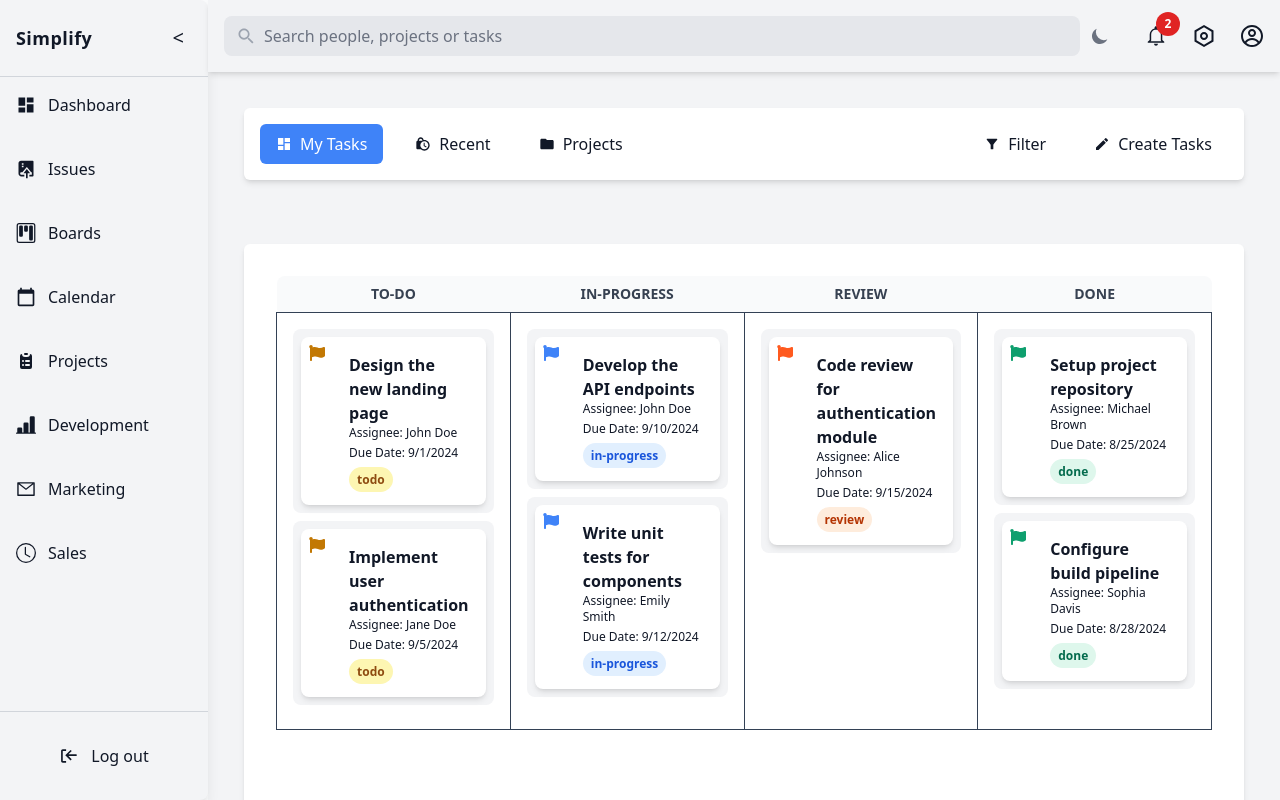
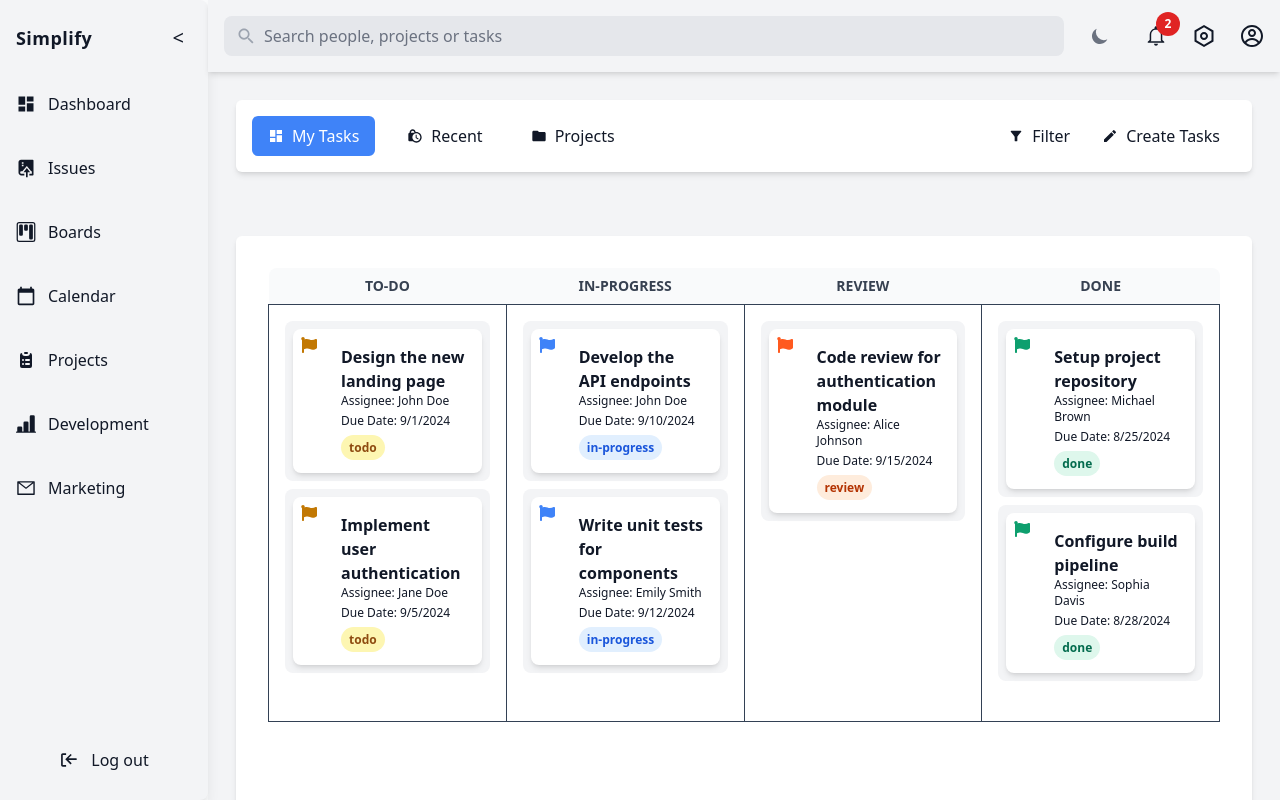
Before and after one commit to sheetalMehta7/Simplify-Frontend, a React (Vite) app: page /dashboard in a window 1280 px wide. Built offline with nearby package versions, Linux system fonts and the light colour scheme.

Commit message:
add completed style for calendar tasks and update UI

```diff
--- a/src/components/Calendar.tsx
+++ b/src/components/Calendar.tsx
@@ -9,6 +9,8 @@ import {
   addMonths,
   subMonths,
   setMonth,
+  isPast,
+  isToday,
 } from 'date-fns'
 import {
   MdArrowDropDown,
@@ -32,7 +34,7 @@ const sampleTasks: Task[] = [
   {
     id: 1,
     title: 'Team Meeting',
-    date: new Date(2024, 7, 14),
+    date: new Date(2024, 8, 1),
     description: 'Monthly review meeting with the team.',
     assignee: 'John Doe',
     priority: 'High',
@@ -182,6 +184,7 @@ const CalendarComponent: React.FC = () => {
           const isCurrentMonth = day.getMonth() === currentDate.getMonth()
           const isSelected = selectedDate?.toDateString() === day.toDateString()
           const taskTitle = getTaskTitle(day)
+          const isPastTask = isPast(day)
 
           return (
             <button
@@ -197,7 +200,11 @@ const CalendarComponent: React.FC = () => {
               <span>{format(day, 'd')}</span>
               {taskTitle && (
                 <div
-                  className="absolute bottom-2 left-2 right-2 bg-blue-500 text-white text-xs font-medium rounded-lg p-1 truncate"
+                  className={`absolute bottom-2 left-2 right-2 text-xs font-medium rounded-lg p-1 truncate ${
+                    isPastTask && !isToday(day)
+                      ? 'bg-blue-500 text-white border border-blue-500 bg-[repeating-linear-gradient(45deg,_transparent,_transparent_5px,_rgba(255,255,255,0.3)_5px,_rgba(255,255,255,0.3)_12px)]'
+                      : 'bg-blue-500 text-white'
+                  }`}
                   title={taskTitle}
                 >
                   {taskTitle.length > 10
--- a/src/components/DashboardTabs.tsx
+++ b/src/components/DashboardTabs.tsx
@@ -47,7 +47,7 @@ const DashboardTabs: React.FC = () => {
               activeTab={activeTab}
               onTabClick={handleTabClick}
             />
-            <div className="mt-4 md:mt-0 flex space-x-4">
+            <div className="mt-4 md:mt-0 flex space-x-">
               <FilterButton
                 ref={filterButtonRef}
                 isFilterOpen={isFilterOpen}
@@ -121,7 +121,7 @@ const FilterButton = React.forwardRef<HTMLButtonElement, FilterButtonProps>(
   ({ isFilterOpen, onClick }, ref) => (
     <button
       ref={ref}
-      className="flex items-center justify-center px-4 py-2 text-gray-900 dark:text-gray-200 rounded-md transition-all duration-300 hover:text-white hover:bg-blue-600 dark:hover:bg-blue-500"
+      className="flex items-center justify-center px-4 py-2  text-gray-900 dark:text-gray-200 rounded-md transition-all duration-300 hover:text-white hover:bg-blue-600 dark:hover:bg-blue-500"
       onClick={onClick}
     >
       <MdFilterAlt className="mr-2" />
--- a/src/layout/DashboardLayout.tsx
+++ b/src/layout/DashboardLayout.tsx
@@ -41,7 +41,7 @@ const DashboardLayout: React.FC<DashboardLayoutProps> = ({
 
       <div className="flex-1 bg-gray-100 dark:bg-gray-900 text-gray-900 dark:text-white flex flex-col transition-opacity duration-300 ease-in-out">
         <TopNav />
-        <main className="flex-1 p-2 md:p-4">
+        <main className="flex-1 p-1 md:p-2">
           {children}
           <Outlet />
         </main>
--- a/src/layout/SidebarNav.tsx
+++ b/src/layout/SidebarNav.tsx
@@ -3,7 +3,7 @@ import React from 'react'
 import { MdDashboard, MdCalendarToday } from 'react-icons/md'
 import { HiClipboardList } from 'react-icons/hi'
 import { RiGitRepositoryCommitsFill } from 'react-icons/ri'
-import { BsKanban, BsFillBarChartLineFill, BsClock } from 'react-icons/bs'
+import { BsKanban, BsFillBarChartLineFill } from 'react-icons/bs'
 import { AiOutlineMail } from 'react-icons/ai'
 import { CgLogOut } from 'react-icons/cg'
 import { useNavigate } from 'react-router-dom'
@@ -81,7 +81,6 @@ const SidebarNav: React.FC<SidebarNavProps> = ({
       label: 'Marketing',
       tab: 'Marketing',
     },
-    { icon: <BsClock className="text-xl" />, label: 'Sales', tab: 'Sales' },
   ]
 
   return (
@@ -90,7 +89,7 @@ const SidebarNav: React.FC<SidebarNavProps> = ({
         isShrinked ? 'w-14' : 'w-52'
       }`}
     >
-      <div className="p-4 flex justify-between items-center border-b border-gray-300 dark:border-gray-700">
+      <div className="p-4 flex justify-between items-center">
         {!isShrinked && (
           <h1 className="text-lg font-bold tracking-wide truncate">Simplify</h1>
         )}
@@ -112,9 +111,9 @@ const SidebarNav: React.FC<SidebarNavProps> = ({
           ))}
         </ul>
       </nav>
-      <div className="p-4 border-t border-gray-300 dark:border-gray-700">
+      <div className="pb-3">
         <button
-          className="flex items-center justify-center p-4 hover:bg-gray-200 dark:hover:bg-red-700 rounded-lg w-full transition-all duration-300 text-left"
+          className="flex items-center justify-center p-4 hover:bg-gray-200 dark:hover:bg-red-700 rounded-lg w-full transition-all duration-300"
           onClick={() => navigate('/')}
         >
           <CgLogOut className="text-xl" />
--- a/src/layout/TopNav.tsx
+++ b/src/layout/TopNav.tsx
@@ -58,7 +58,7 @@ const TopNav: React.FC = () => {
           className="pl-10 w-full bg-gray-200 dark:bg-gray-700 text-gray-900 dark:text-white rounded-lg border-none focus:ring-0"
         />
       </div>
-      <div className="flex gap-6 relative items-center">
+      <div className="flex gap-6 relative items-center pl-4">
         <DarkThemeToggle />
         <div className="relative flex items-center" ref={notificationsIconRef}>
           <IoMdNotificationsOutline
--- a/src/pages/Dashboard.tsx
+++ b/src/pages/Dashboard.tsx
@@ -28,7 +28,7 @@ const Dashboard: React.FC = () => {
               setActiveTab={handleSubTabSelect}
               activeTab={activeSubTab}
             />
-            <div className="mt-2">
+            <div>
               <Outlet />
             </div>
           </>
@@ -65,12 +65,6 @@ const Dashboard: React.FC = () => {
             Marketing content goes here.
           </p>
         )
-      case 'Sales':
-        return (
-          <p className="text-gray-900 dark:text-gray-200">
-            Sales content goes here.
-          </p>
-        )
       default:
         return (
           <p className="text-gray-900 dark:text-gray-200">Content not found.</p>
@@ -80,7 +74,7 @@ const Dashboard: React.FC = () => {
 
   return (
     <DashboardLayout onTabSelect={handleTabSelect}>
-      <div>{renderContent()}</div>
+      <div>{renderContent()}</div> {/* Adjusted margin here */}
     </DashboardLayout>
   )
 }
```
